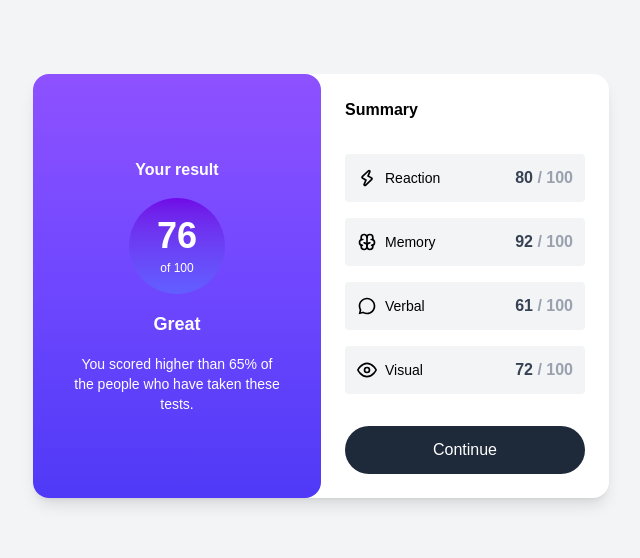
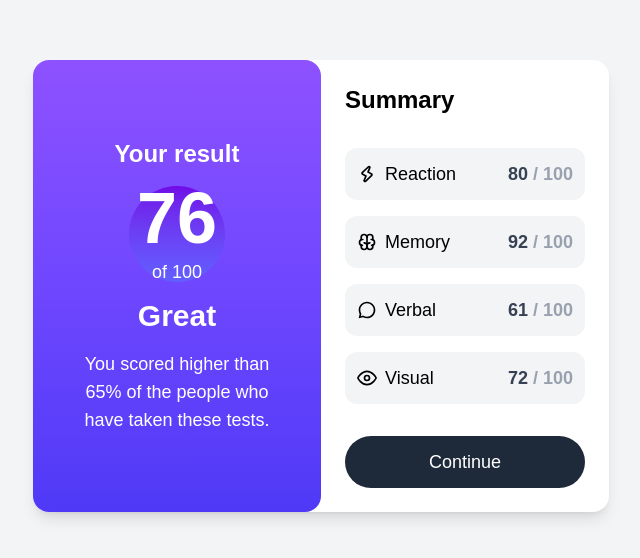
Before and after one commit to anet-eny/results-summary-component, a React (Vite) app: page / in a window 1280 px wide. Shown: the part 114-672 px from the top of the page, without its empty margins (319-959 px from the left). Built offline with nearby package versions, Linux system fonts and the light colour scheme.

Commit message:
Update text sizes based on Figma

```diff
--- a/src/components/ResultScore.jsx
+++ b/src/components/ResultScore.jsx
@@ -1,13 +1,13 @@
 function ResultScore() {
   return (
     <div className="bg-gradient-to-b from-violet-500 to-indigo-600 text-white flex flex-col items-center justify-center gap-4 p-6 md:w-1/2 rounded-b-2xl md:rounded-2xl">
-      <h3 className="font-semibold">Your result</h3>
+      <h3 className="font-semibold text-2xl">Your result</h3>
       <div className="bg-gradient-to-b from-violet-700 to-indigo-500 w-24 h-24 rounded-full flex flex-col items-center justify-center gap-1 ">
-        <h1 className="text-white font-bold text-4xl">76</h1>
-        <span className="text-xs font-normal">of 100</span>
+        <h1 className="text-white font-bold text-7xl">76</h1>
+        <span className="text-lg font-normal">of 100</span>
       </div>
-      <h2 className="text-lg font-semibold">Great</h2>
-      <p className="text-center text-sm px-4">
+      <h2 className="text-3xl font-semibold">Great</h2>
+      <p className="text-center text-lg px-4">
         You scored higher than 65% of the people who have taken these tests.
       </p>
     </div>
--- a/src/components/ResultSummary.jsx
+++ b/src/components/ResultSummary.jsx
@@ -5,7 +5,7 @@ import SummaryItem from "./SummaryItem";
 function ResultSummary() {
   return (
     <div className="p-6 md:w-1/2 ">
-      <h2 className="font-bold mb-8">Summary</h2>
+      <h2 className="font-bold text-2xl mb-8">Summary</h2>
       <div className="space-y-4">
         {resultsData.map((item) => {
           const Icon = iconMap[item.category];
@@ -19,7 +19,7 @@ function ResultSummary() {
           );
         })}
       </div>
-      <button className="bg-gray-800 text-white w-full py-3 mt-8 rounded-full transition-colors">
+      <button className="bg-gray-800 text-white text-lg w-full py-3 mt-8 rounded-full transition-colors">
         Continue
       </button>
     </div>
--- a/src/components/SummaryItem.jsx
+++ b/src/components/SummaryItem.jsx
@@ -1,13 +1,13 @@
 function SummaryItem({ category, score, Icon }) {
   return (
-    <div className="flex items-center justify-between bg-gray-100 rounded p-3">
+    <div className="flex items-center justify-between bg-gray-100 rounded-xl p-3">
       <div className="flex items-center gap-2">
         <Icon className="text-xl" />
-        <span className="text-sm">{category}</span>
+        <span className="text-lg">{category}</span>
       </div>
       <div>
-        <span className="text-gray-700 font-bold">{score}</span>
-        <span className="text-gray-400 font-bold"> / 100</span>
+        <span className="text-gray-700 font-bold text-lg">{score}</span>
+        <span className="text-gray-400 font-bold text-lg"> / 100</span>
       </div>
     </div>
   );
```
